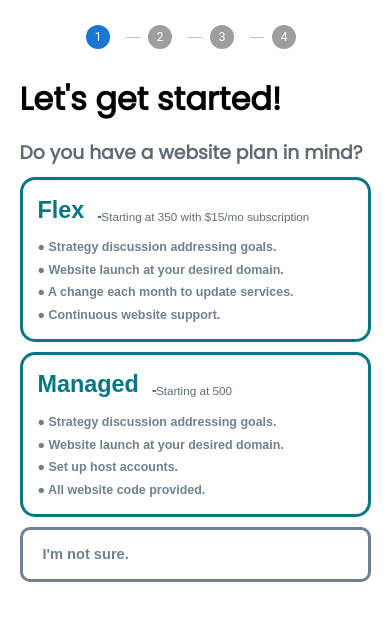
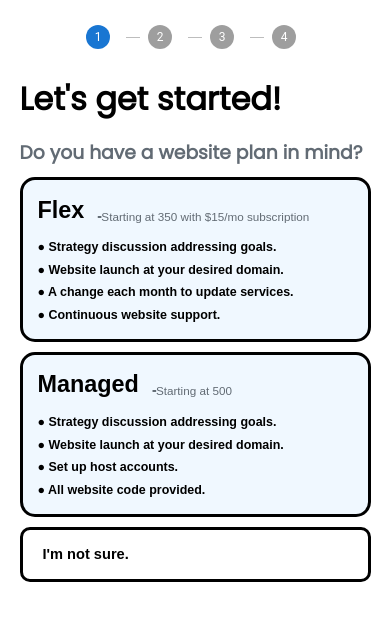
Before and after one commit to MarineNewt/Business, a Next.js app: page /start/plan in a window 390 px wide. Shown: the top 620 px of the page. Built offline with nearby package versions, Linux system fonts and the light colour scheme.

Commit message:
Update Mobile Css handling

```diff
--- a/components/BookProgress.tsx
+++ b/components/BookProgress.tsx
@@ -112,7 +112,7 @@ const BookProgress = ({progress}: {progress: number}) => {
         <div className={styles.submissioncontainer}>
           <CheckCircleRoundedIcon className={styles.submissionicon}/>
           <h1 className={styles.submissionheading}>Submission recieved!</h1>
-          <h3 className={styles.submissiontext}> Thank you for your request, you will recieve a message soon via your preffered contact method.</h3>
+          <h3 className={styles.submissiontext}> Thank you for your request, you will recieve a message soon via your preferred contact method.</h3>
         </div>
       </div>}
     </div>
--- a/styles/Start.module.css
+++ b/styles/Start.module.css
@@ -75,28 +75,12 @@
   padding-block: 2vh;
   border-radius: 15px;
 }
-.planbutton:hover{
-  border: 3px solid black;
-  background-color: aliceblue;
-}
-.planbutton:hover .planmaintext{
-  color: black;
-}
-.planbutton:hover .planprop{
-  color: black;
-}
 .planbuttonalt{
   border: 3px solid slategray;
   background-color: white;
   margin-bottom: 10px;
   padding-block: 2vh;
   border-radius: 10px;
-}
-.planbuttonalt:hover .planalttext{
-  color: black;
-}
-.planbuttonalt:hover{
-  border: 3px solid black;
 }
 
 /* Containers  */
@@ -138,11 +122,6 @@
   aspect-ratio: 4;
   border-radius: 15px;
   margin-block: 2vh;
-}
-.typebutton:hover{
-  border: 3px solid black;
-  color: black;
-  background-color: aliceblue;
 }
 .typebuttonactive{
   border: 3px solid black;
@@ -192,6 +171,30 @@
   rotate: 90deg;
   width: 4vw;
   height: 4vw;
+}
+
+@media (hover: hover) and (pointer: fine) {
+  .planbutton:hover{
+    border: 3px solid black;
+    background-color: aliceblue;
+  }
+  .planbutton:hover .planmaintext{
+    color: black;
+  }
+  .planbutton:hover .planprop{
+    color: black;
+  }
+  .planbuttonalt:hover .planalttext{
+    color: black;
+  }
+  .planbuttonalt:hover{
+    border: 3px solid black;
+  }
+  .typebutton:hover{
+    border: 3px solid black;
+    color: black;
+    background-color: aliceblue;
+  }
 }
 
 /* Animations */
@@ -258,35 +261,48 @@
     width: 80%;
   }
   .typebutton{
-    font-size: 3vw;
+    font-size: 4vw;
+    aspect-ratio: 3.5;
     border-radius: 10px;
     margin-block: 1vh;
   }
   .typebuttonactive{
-    font-size: 3vw;
+    font-size: 4vw;
+    aspect-ratio: 3.5;
     border-radius: 10px;
     margin-block: 1vh;
   }
+  .planbutton{
+    border: 3px solid black;
+    background-color: aliceblue;
+  }
   .planmaintext{
     font-size: 6vw;
+    color: black;
   }
   .planaddtext{
     font-size: 3vw;
   }
   .planalttext{
     font-size: 3.75vw;
+    color: black;
+  }
+  .planbuttonalt{
+    border: 3px solid black;
+    color: black;
   }
   .planprop{
     width: 100%;
     font-size: 3.2vw;
     padding-left: 15px;
+    color: black;
   }
   .next{
     width: 25%;
   }
   .submissionheading{
     margin-block: 15px;
-    font-size: 8vw;
+    font-size: 7.5vw;
   }
   .submissiontext{
     width: 90%;
```
Also changed, not shown: styles/Home.module.css (+9 -6 lines).
